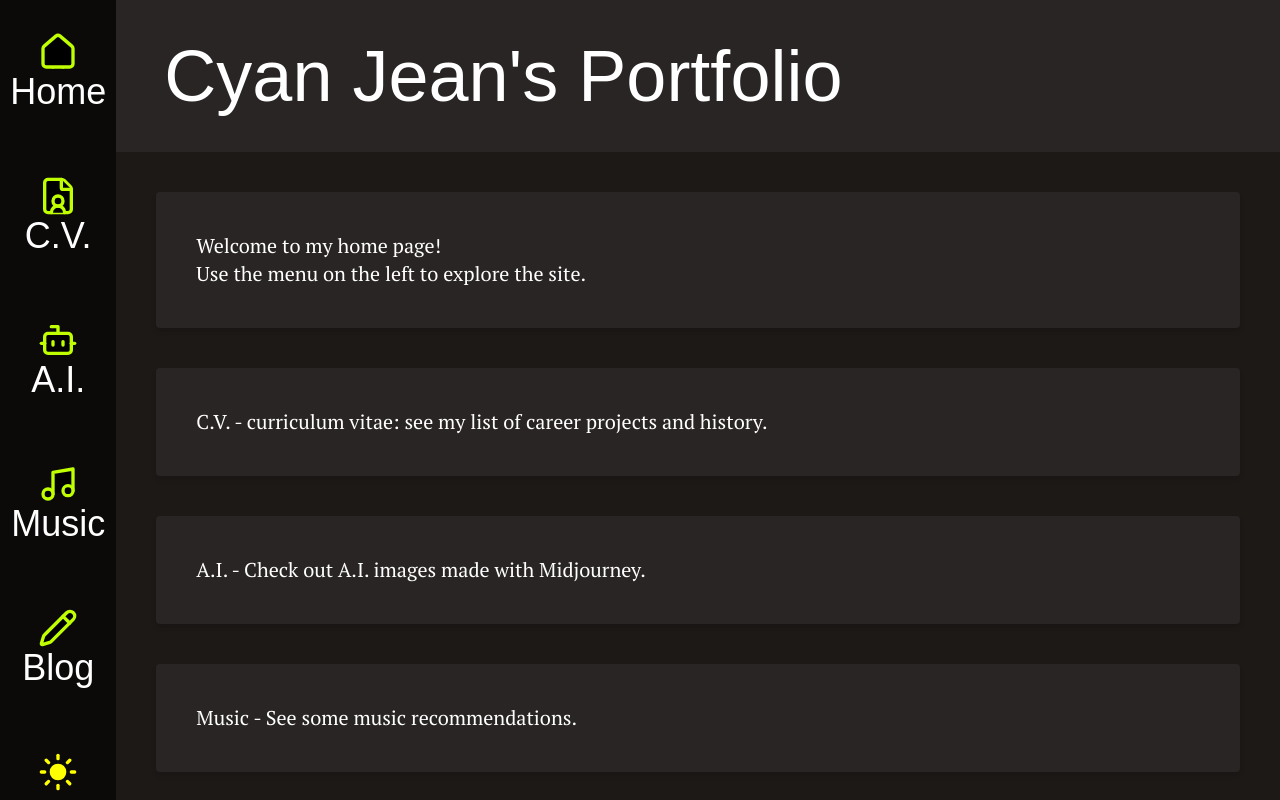
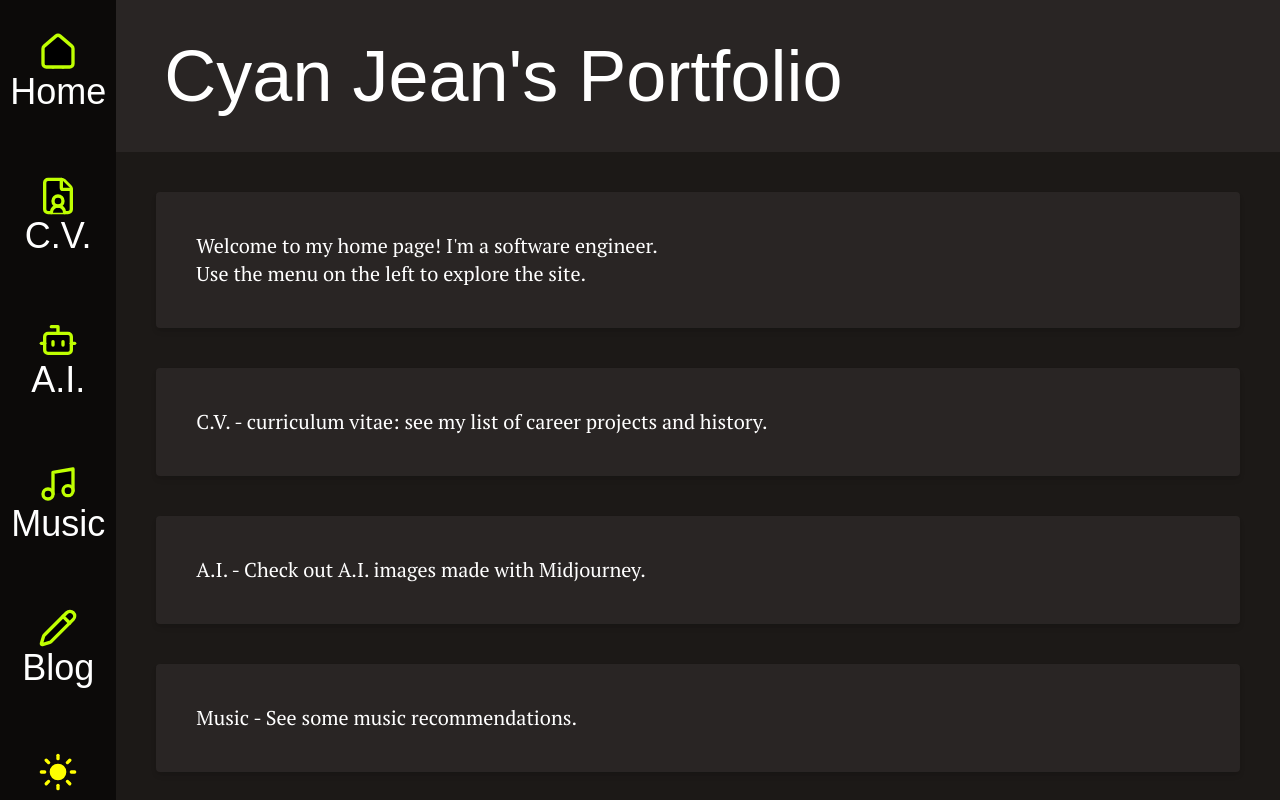
Before and after one commit to sean-xiao-zhao7/portfolio_personal_nextjs, a Next.js app: page / in a window 1280 px wide. Shown: the top 800 px of the page. Built offline with nearby package versions, Linux system fonts and the light colour scheme; a web font is replaced by a local one.

Commit message:
Update home page text.

```diff
--- a/app/page.tsx
+++ b/app/page.tsx
@@ -9,7 +9,7 @@ export default function Home() {
     </PageLargeHeader>
     <PageLargeBody>
       <PageParagraph>
-        <p>Welcome to my home page!</p>
+        <p>Welcome to my home page! I'm a software engineer.</p>
         <p>Use the menu on the left to explore the site.</p>
       </PageParagraph>
       <PageParagraph>
```
